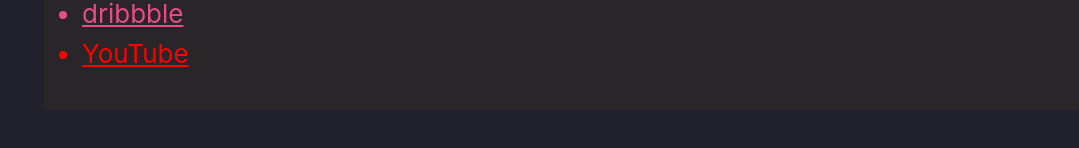
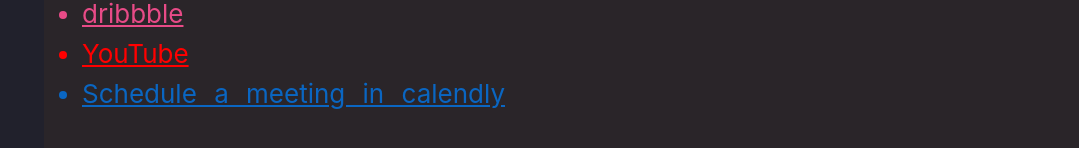
Before and after one commit to Monge1h/monge1h.com, a Next.js app in the folder webpage/: page /contact in a window 1280 px wide. Shown: the part 336-484 px from the top of the page, without its empty margins (76-1155 px from the left). Built offline with nearby package versions, Linux system fonts and the light colour scheme.

Commit message:
Add calendly to the links of contact page

```diff
--- a/webpage/package.json
+++ b/webpage/package.json
@@ -12,6 +12,8 @@
     "@bradgarropy/next-google-analytics": "^1.0.2",
     "gray-matter": "^4.0.3",
     "next": "^12.1.4",
+    "raw-body": "^2.5.1",
+    "raw-loader": "^4.0.2",
     "react": "17.0.2",
     "react-dom": "17.0.2",
     "react-markdown": "^7.1.0",
--- a/webpage/pages/contact.tsx
+++ b/webpage/pages/contact.tsx
@@ -19,6 +19,7 @@
 						<li className="github-a list"><a className="link" target="_blank" href="https://www.github.com/monge1h/" rel="noreferrer">GitHub</a></li>
 						<li className="dribbble-a list"><a className="dribbble-a link" target="_blank" href="https://dribbble.com/monge1h" rel="noreferrer">dribbble</a></li>
 						<li className="yt-a list"><a className="yt-a link" target="_blank" href="https://www.youtube.com/monge1h" rel="noreferrer">YouTube</a></li>
+						<li className="linkedin-a list"><a className="linkedin-a link" target="_blank"  href="https://calendly.com/monge1h" rel="noreferrer"> Schedule a meeting in calendly</a></li>
 					</ul>
 					</div>
 				</section>
```
Also changed, not shown: 1 other file (tests, documents, lock files or other folders).
